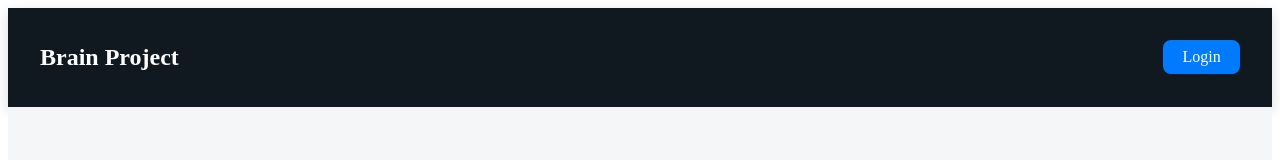
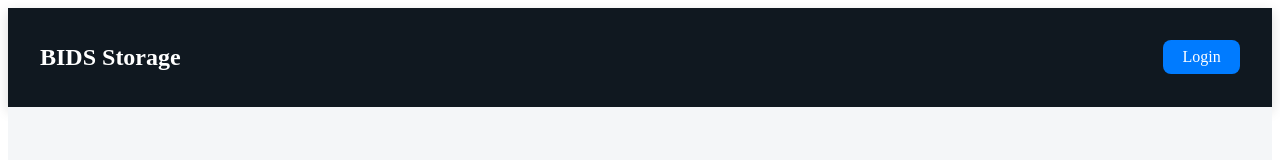
Before and after one commit to thomasfalkiner/BrainProjects2, a React (Create React App) app in the folder client/brainproject/: page / in a window 1280 px wide. Shown: the top 160 px of the page. Built offline with nearby package versions, Linux system fonts and the light colour scheme.

Commit message:
git message

```diff
--- a/client/brainproject/src/components/NavBar.js
+++ b/client/brainproject/src/components/NavBar.js
@@ -13,7 +13,7 @@
 
   return (
     <nav className="navbar">
-      <h1 className="navbar-logo">Brain Project</h1>
+      <h1 className="navbar-logo">BIDS Storage</h1>
 
       <div className="navbar-links">
         {!isLoggedIn ? (
```
